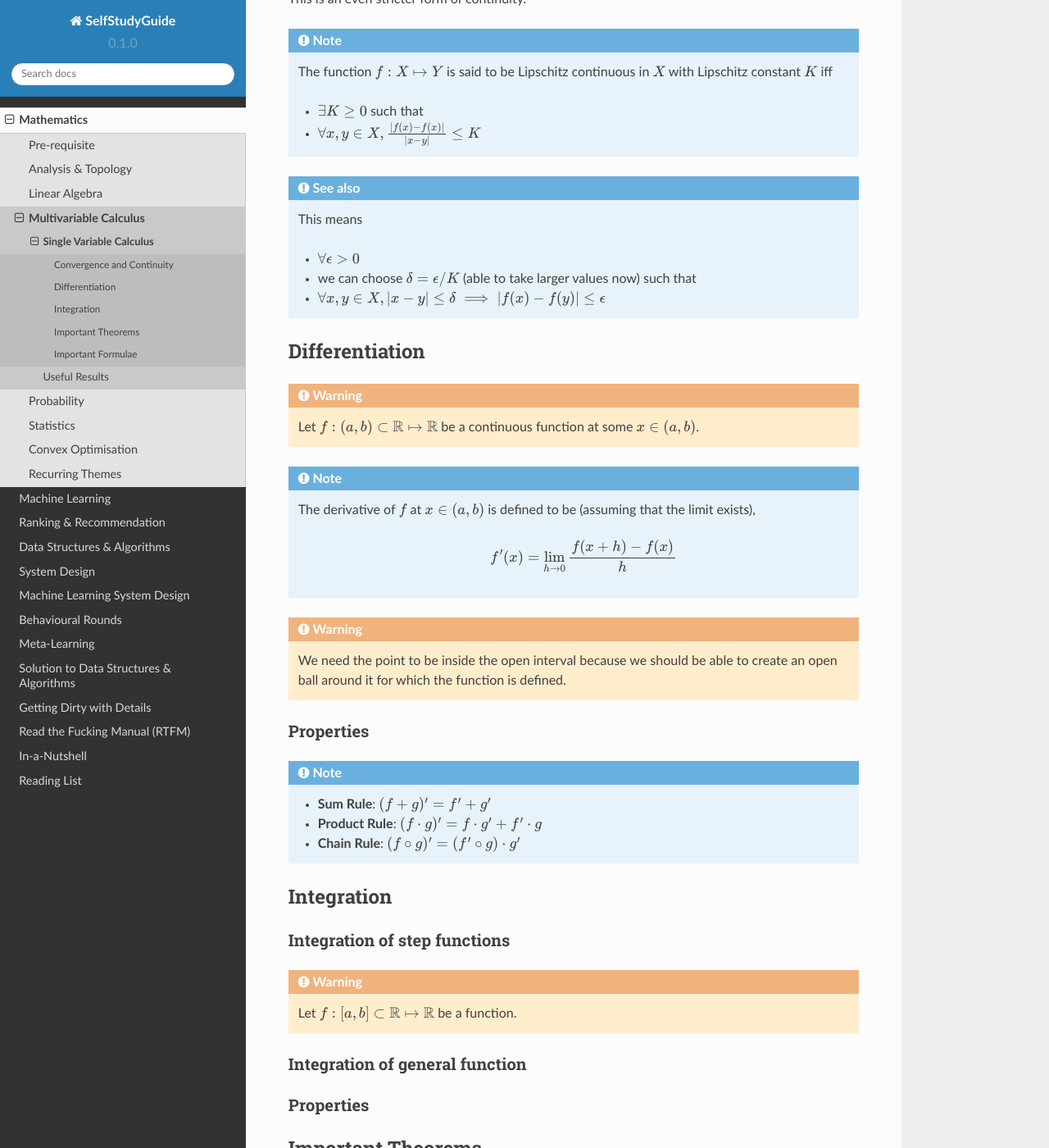
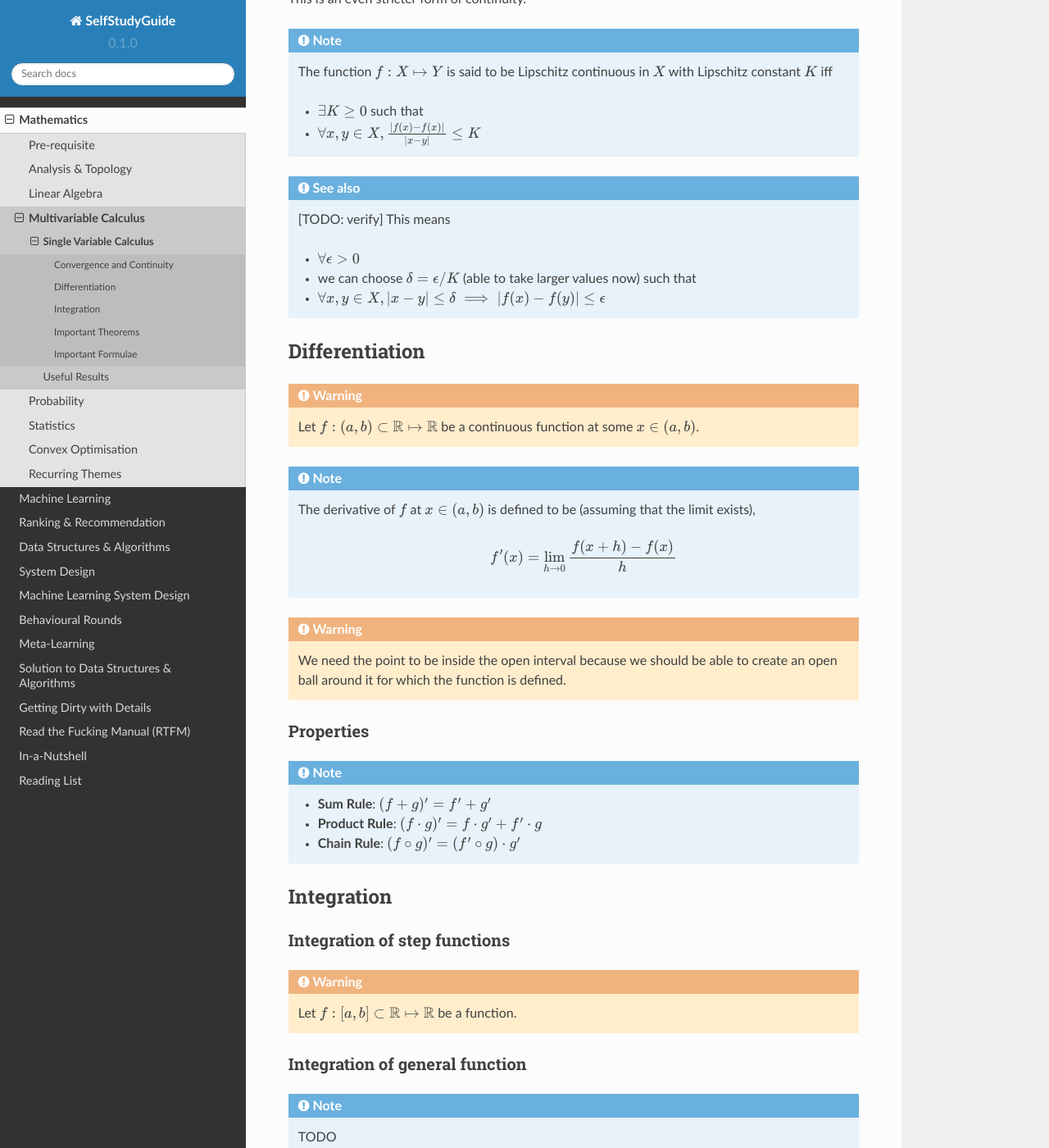
Before and after one commit to uselesstechjunks/leetcode, a Sphinx documentation site: the page built from docs/source/math/calc3/calc1.rst, in a window 1280 px wide and 1400 px high, scrolled down 2416 px. Shown: the whole window at 82% size. Built offline with Sphinx 7.4.7 and the Read the Docs theme 2.0.0, drawn with Linux system fonts in a browser that asks for light colours.

Commit message:
Update calc1.rst

```diff
--- a/docs/source/math/calc3/calc1.rst
+++ b/docs/source/math/calc3/calc1.rst
@@ -89,7 +89,7 @@ This is an even stricter form of continuity.
 	* :math:`\forall x,y\in X, \frac{|f(x)-f(x)|}{|x-y|}\leq K`
 
 .. seealso::
-	This means
+	[TODO: verify] This means
 
 	* :math:`\forall\epsilon > 0`
 	* we can choose :math:`\delta=\epsilon/K` (able to take larger values now) such that
@@ -128,7 +128,7 @@ Integration of step functions
 Integration of general function
 ================================================================
 .. note::
-
+	TODO
 
 Properties
 ================================================================
```
